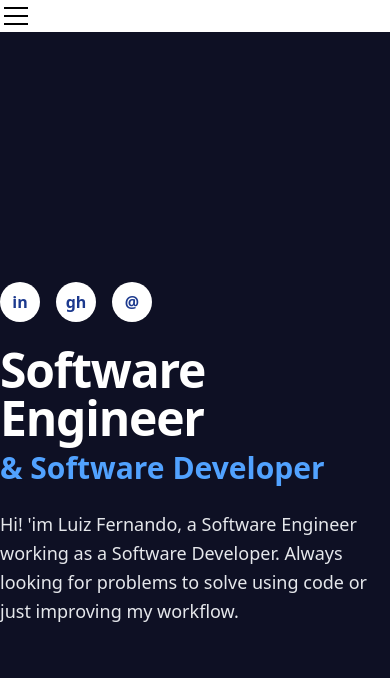
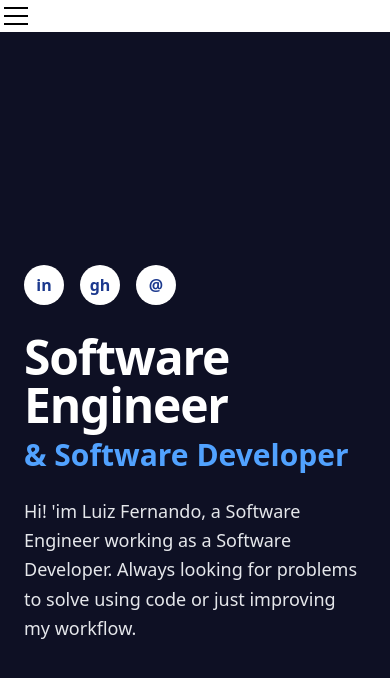
Before and after one commit to luiz-divino/portfolio, a Next.js app: page /home in a window 390 px wide. Shown: the top 678 px of the page. Built offline with nearby package versions, Linux system fonts and the light colour scheme.

Commit message:
style: adjuste gap

```diff
--- a/components/home/card-text.tsx
+++ b/components/home/card-text.tsx
@@ -1,7 +1,7 @@
 export function CardTtext() {
   return (
-    <div>
-      <div className="flex gap-4 mb-6">
+    <div className="flex flex-col items-start justify-center gap-4 p-6 lg:p-0">
+      <div className="flex gap-4 mb-3">
         <div className="w-10 h-10 bg-white rounded-full flex items-center justify-center text-blue-900 font-bold">
           in
         </div>
```
